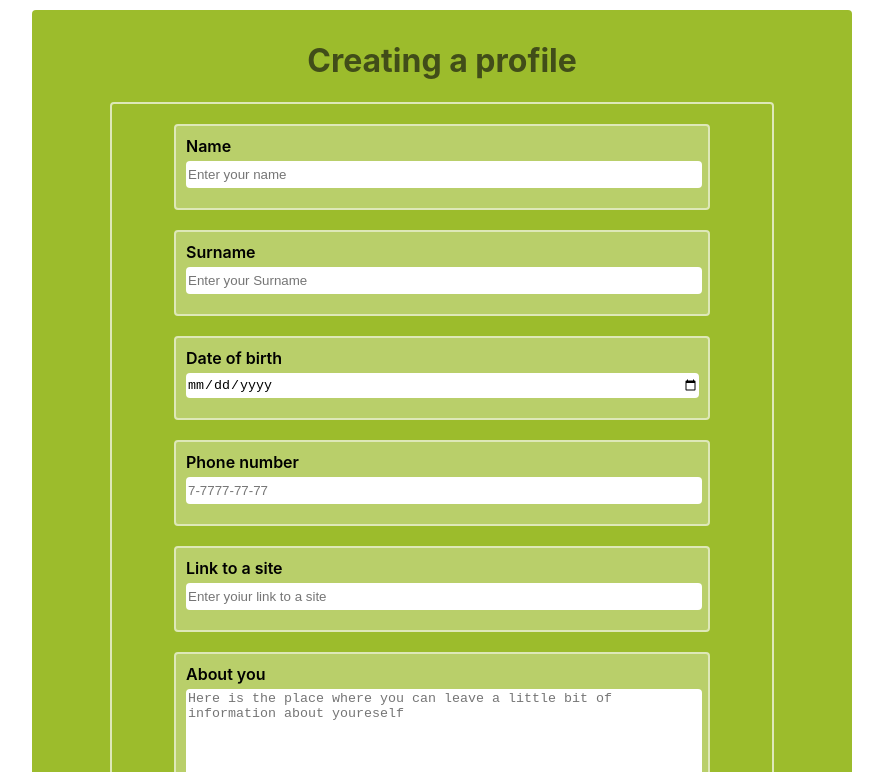
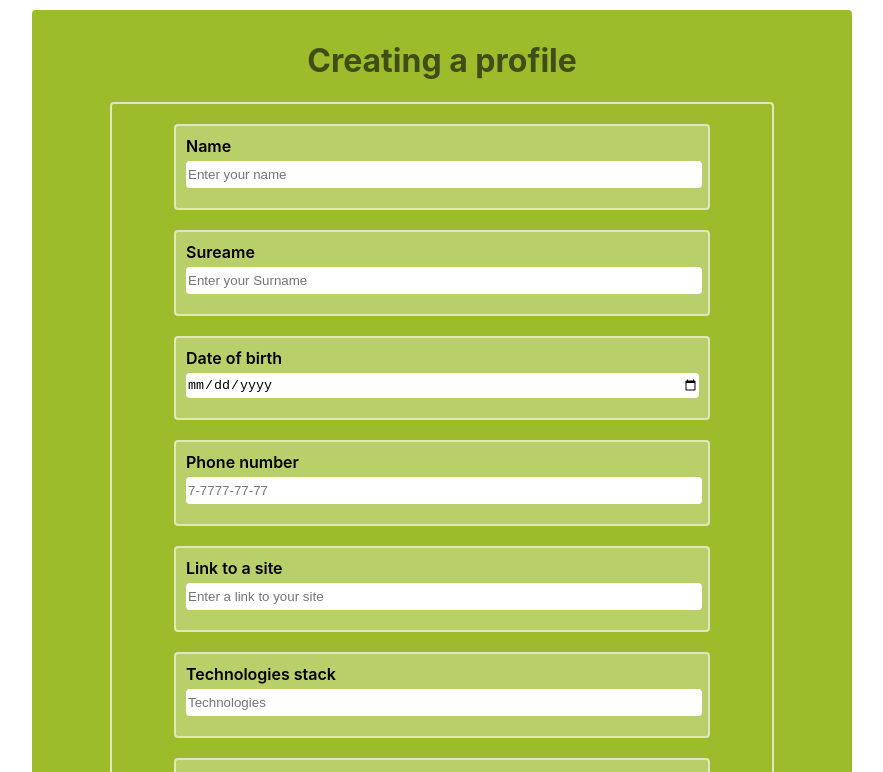
Before and after one commit to ruslan-moiseyenko/andersen-react-hw-1, a React (Create React App) app: page / in a window 1280 px wide. Shown: the top 772 px of the page, without its empty margins (198-1081 px from the left). Built offline with nearby package versions, Linux system fonts and the light colour scheme.

Commit message:
added filled form to render

```diff
--- a/src/App.js
+++ b/src/App.js
@@ -3,13 +3,24 @@ import styles from './App.module.css';
 import React, { Component } from 'react';
 import Header from './components/Header/Header';
 import Info from './components/Information/Information';
+import FilledProfile from './components/FilledProfile/FilledProfile';
 
 class App extends Component {
+  state = {
+    filled: false,
+    data: {}
+  };
+  handleSubmit = (data) => {
+    this.setState({ filled: true, data: data });
+    console.log(this.state);
+  };
+
   render() {
     return (
       <div className={styles.main}>
-        <Header text='Creating a profile' />
-        <Info />
+        {!this.state.filled && <Header text='Creating a profile' />}
+        {!this.state.filled && <Info onSubmit={this.handleSubmit} />}
+        {this.state.filled && <FilledProfile />}
       </div>
     );
   }
--- /dev/null
+++ b/src/components/FilledProfile/FilledProfile.js
@@ -0,0 +1,15 @@
+import React, { Component } from 'react';
+import Header from '../Header/Header';
+import styles from './FilledProfile.module.css';
+
+class FilledProfile extends Component {
+  render() {
+    return (
+      <div className={styles.main}>
+        <Header text='Your profile' />
+      </div>
+    );
+  }
+}
+
+export default FilledProfile;
--- /dev/null
+++ b/src/components/FilledProfile/FilledProfile.module.css
@@ -0,0 +1,3 @@
+.main {
+  border: 1px solid red;
+}
--- a/src/components/Information/Information.js
+++ b/src/components/Information/Information.js
@@ -16,10 +16,66 @@ class Info extends React.Component {
     project: ''
   };
 
+  inputs = [
+    {
+      id: 1,
+      name: 'name',
+      header: 'Name',
+      className: 'name',
+      type: 'text',
+      placeholder: 'Enter your name',
+
+      pattern: '^[A-ZА-Я][a-zа-я]+$'
+    },
+    {
+      id: 2,
+      name: 'surname',
+      header: 'Sureame',
+      className: 'surname',
+      type: 'text',
+      placeholder: 'Enter your Surname',
+
+      pattern: '^[A-ZА-Я][a-zа-я]+$'
+    },
+    {
+      id: 3,
+      name: 'date',
+      header: 'Date of birth',
+      className: 'date',
+      type: 'date',
+      placeholder: 'Enter yoiur date of birth'
+    },
+    {
+      id: 4,
+      name: 'phone',
+      header: 'Phone number',
+      className: 'phone',
+      type: 'tel',
+      placeholder: '7-7777-77-77'
+    },
+    {
+      id: 5,
+      name: 'site',
+      header: 'Link to a site',
+      className: 'site',
+      type: 'url',
+      placeholder: 'Enter a link to your site'
+    },
+    {
+      id: 6,
+      name: 'stack',
+      header: 'Technologies stack',
+      className: 'stack',
+      type: 'text',
+      placeholder: 'Technologies'
+    }
+  ];
+
   handleSubmit = (e) => {
     e.preventDefault();
     const data = new FormData(e.target);
     console.log(Object.fromEntries(data));
+    this.props.onSubmit(Object.fromEntries(data.entries));
   };
 
   handleReset = (e) => {
@@ -49,53 +105,15 @@ class Info extends React.Component {
         onSubmit={this.handleSubmit}
         onReset={this.handleReset}
       >
-        <Input
-          name='name'
-          header='Name'
-          className='name'
-          type='text'
-          placeholder='Enter your name'
-          value={this.state.name}
-          onChange={this.handleChange}
-        />
+        {this.inputs.map((input) => (
+          <Input
+            key={input.id}
+            {...input}
+            value={this.state[input.name]}
+            onChange={this.handleChange}
+          />
+        ))}
 
-        <Input
-          name='surname'
-          header='Surname'
-          className='surname'
-          type='text'
-          placeholder='Enter your Surname'
-          value={this.state.surname}
-          onChange={this.handleChange}
-        />
-        <Input
-          name='date'
-          header='Date of birth'
-          className='date'
-          type='date'
-          placeholder='Enter yoiur date of birth'
-          value={this.state.date}
-          onChange={this.handleChange}
-        />
-        <Input
-          name='phone'
-          header='Phone number'
-          className='phone'
-          type='tel'
-          placeholder='7-7777-77-77'
-          value={this.state.phone}
-          onChange={this.handleChange}
-        />
-
-        <Input
-          name='site'
-          header='Link to a site'
-          className='site'
-          type='url'
-          placeholder='Enter yoiur link to a site'
-          value={this.state.site}
-          onChange={this.handleChange}
-        />
         <Textarea
           name='about'
           text='About you'
@@ -103,16 +121,6 @@ class Info extends React.Component {
           rows='7'
           placeholder='Here is the place where you can leave a little bit of information about youreself'
           value={this.state.about}
-          onChange={this.handleChange}
-        />
-
-        <Input
-          name='stack'
-          header='Technologies stack'
-          className='stack'
-          type='text'
-          placeholder='Technologies'
-          value={this.state.stack}
           onChange={this.handleChange}
         />
 
```
